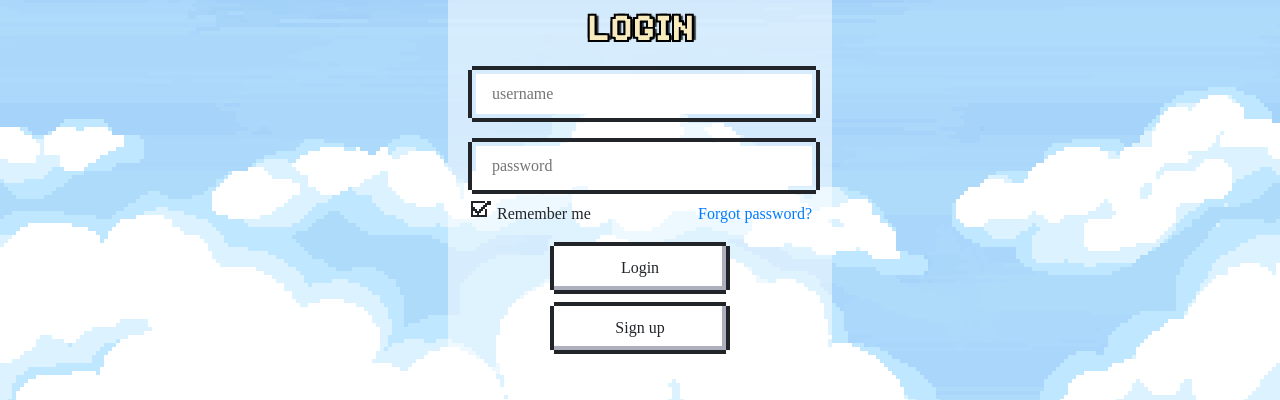
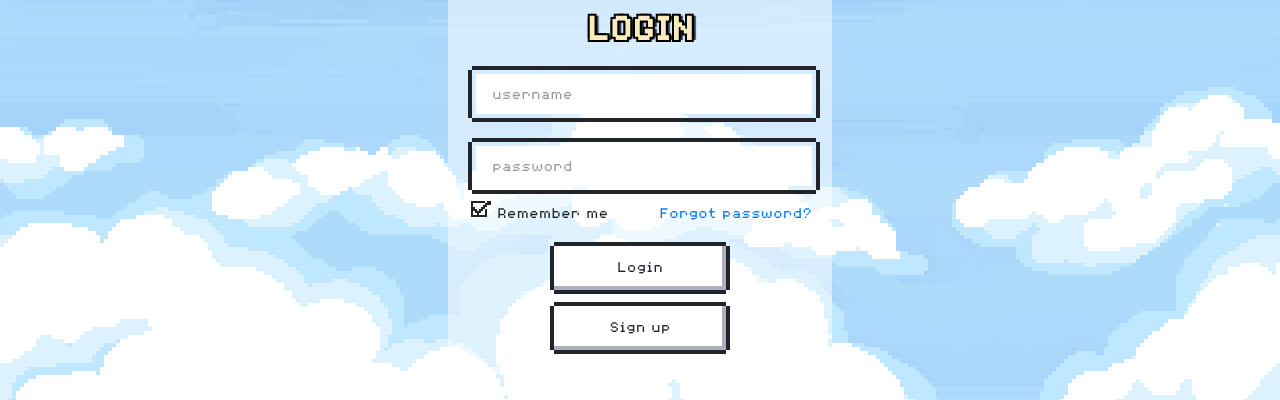
Before and after one commit to wjssk/pixel-pets, an Angular app: page /login in a window 1280 px wide. Shown: the part 181-581 px from the top of the page. Built offline with nearby package versions, Linux system fonts and the light colour scheme.

Commit message:
Working fonts and everything

```diff
--- a/src/app/dashboard/login-page/login-page.component.scss
+++ b/src/app/dashboard/login-page/login-page.component.scss
@@ -98,6 +98,7 @@
 }
 
 .bottom-section {
+  font-family: '8bit', sans-serif;
   display: flex;
   justify-content: space-between;
   align-items: center;
--- a/src/styles.scss
+++ b/src/styles.scss
@@ -9,6 +9,31 @@
   width: 100vw;
   font-family: '8bit', sans-serif;
   min-font-size: 16px;
+}
+
+.nes-btn {
+  font-family: '8bit', sans-serif;
+}
+
+::placeholder {
+  font-family: '8bit', sans-serif;
+  color: #999;
+}
+
+input::-webkit-input-placeholder {
+  font-family: '8bit', sans-serif;
+  color: #999;
+}
+
+input::-moz-placeholder {
+  font-family: '8bit', sans-serif;
+  color: #999;
+  opacity: 1;
+}
+
+input:-ms-input-placeholder {
+  font-family: '8bit', sans-serif;
+  color: #999;
 }
 
 @font-face {
```
